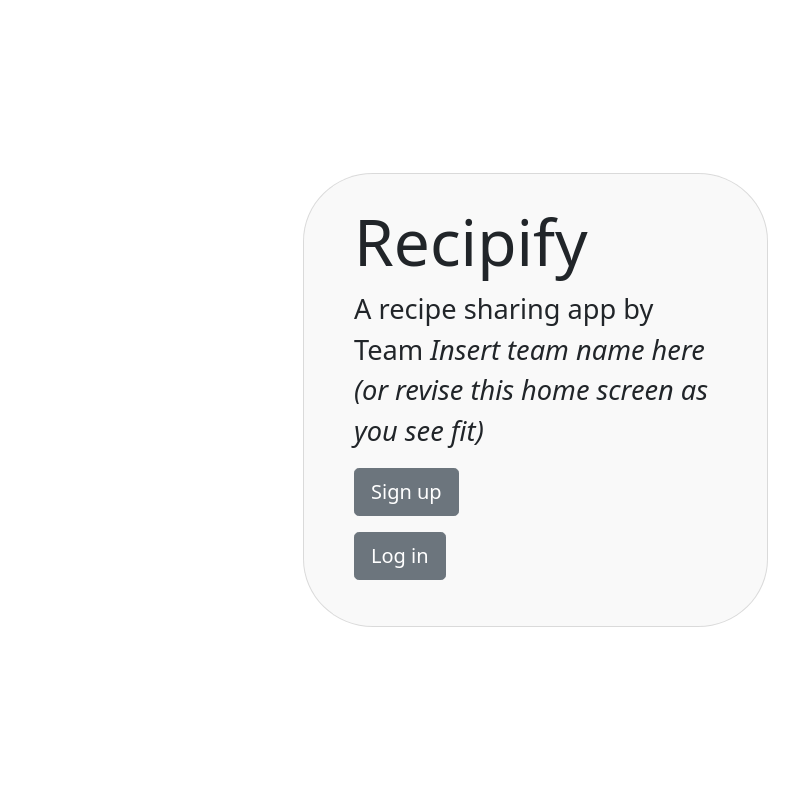
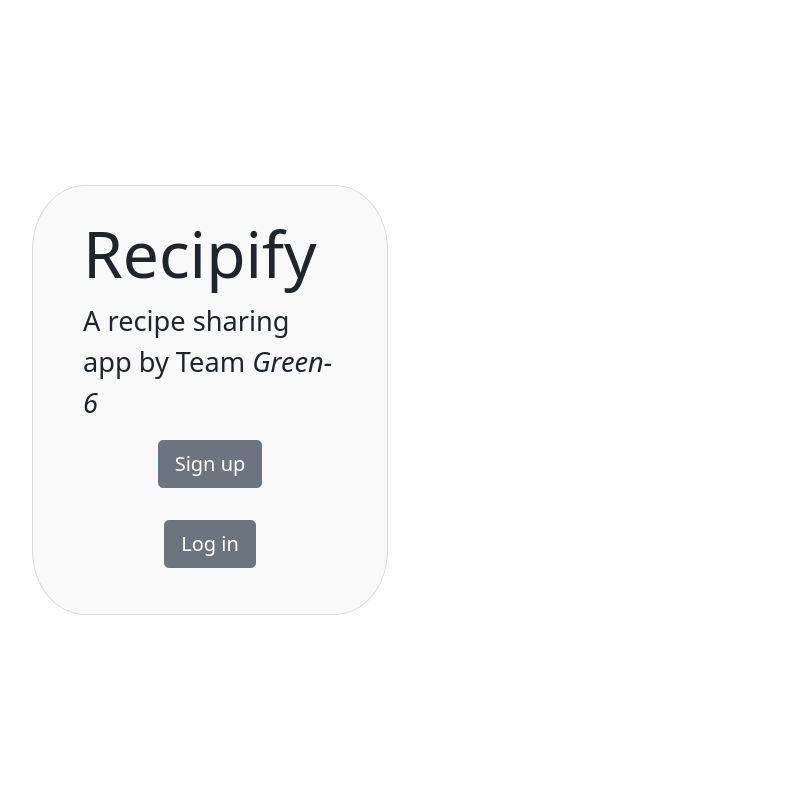
Before and after one commit to Jiwei-Cao/SEG-Coursework-1-Green-6, a Django app: template recipes/templates/home.html in a window 1280 px wide. Shown: the whole page, without its empty margins (430-1229 px from the left). Run offline with Django 5.2, Linux system fonts and the light colour scheme; the template is opened without the code that fills it, so the values that code supplies are empty; some libraries are stand-ins or nearby versions.

Commit message:
add team name and center content

```diff
--- a/recipes/templates/home.html
+++ b/recipes/templates/home.html
@@ -1,18 +1,23 @@
-{% extends 'base.html' %}
-{% block body %}
+{% extends 'base.html' %} {% block body %}
 <div class="container vh-100">
-    <div class="row h-100">
-      <div class="col-12 my-auto">
-        <div class="card cover-card offset-sm-2 offset-md-4 offset-lg-7">
+  <div class="row h-100 justify-content-center align-items-center">
+    <div class="col-10 col-md-6 col-lg-4 d-flex justify-content-center">
+      <div class="card cover-card">
         <h1 class="cover-heading">Recipify</h1>
-          <p class="cover-text">A recipe sharing app by Team <i>Insert team name here (or revise this home screen as you see fit)</i></p>
+        <p class="cover-text">A recipe sharing app by Team <i>Green-6</i></p>
+        <div class="container">
+          <div class="row">
+            <div class="col d-flex flex-column align-items-center">
               <p>
-            <a href='{% url 'sign_up' %}' class="btn btn-lg btn-secondary">
+                <a
+                  href="{% url 'sign_up' %}"
+                  class="btn btn-lg btn-secondary mb-3"
+                >
                   Sign up
                 </a>
               </p>
               <p>
-            <a href='{% url 'log_in' %}' class="btn btn-lg btn-secondary">
+                <a href="{% url 'log_in' %}" class="btn btn-lg btn-secondary">
                   Log in
                 </a>
               </p>
@@ -20,4 +25,7 @@
           </div>
         </div>
       </div>
+    </div>
+  </div>
+</div>
 {% endblock %}
```
Lines whose indentation alone changed are shown as unchanged.
